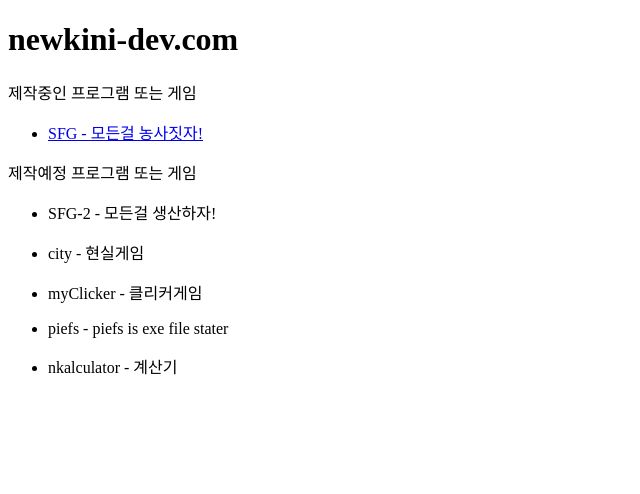
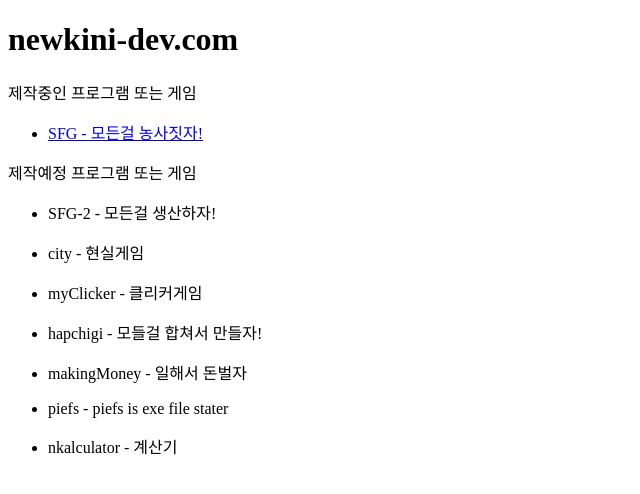
Before and after one commit to newkincode/site, a SvelteKit app: page / in a window 1280 px wide. Shown: the top 494 px of the page, without its empty margins (0-640 px from the left). Built offline with nearby package versions, Linux system fonts and the light colour scheme.

Commit message:
Update +page.svelte

```diff
--- a/src/routes/+page.svelte
+++ b/src/routes/+page.svelte
@@ -16,6 +16,8 @@
     <li><p>SFG-2 - 모든걸 생산하자!</p></li>
     <li><p>city - 현실게임</p></li>
     <li><p>myClicker - 클리커게임</p></li>
+    <li><p>hapchigi  - 모들걸 합쳐서 만들자!</p></li>
+    <li><p>makingMoney - 일해서 돈벌자</p></li>
     <li><p>piefs - piefs is exe file stater</p></li>
     <li><p>nkalculator - 계산기</p></li>
 </ul>
```
